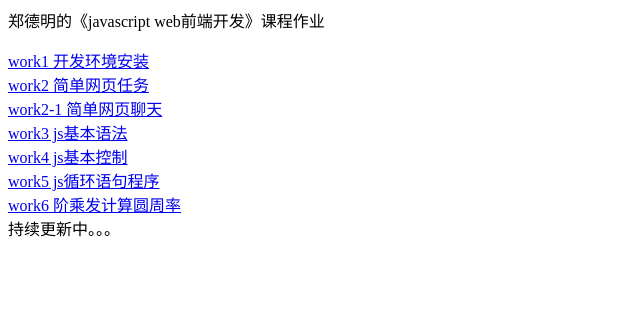
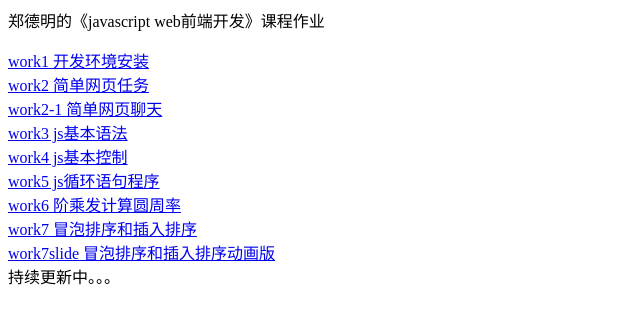
Before and after one commit to xiaomingxi/jswork, a plain HTML site: page index.html in a window 1280 px wide. Shown: the whole page, without its empty margins (0-640 px from the left). Drawn offline with Linux system fonts and the light colour scheme.

Commit message:
first commit

```diff
--- a/index.html
+++ b/index.html
@@ -13,6 +13,8 @@
           <a href='work4/index.html'>work4 js基本控制</a><br>
           <a href='work5/index.html'>work5 js循环语句程序</a><br>
           <a href='work6/index.html'>work6 阶乘发计算圆周率</a><br>
+          <a href='work7/index.html'>work7 冒泡排序和插入排序</a><br>
+          <a href='work7slide/index.html'>work7slide 冒泡排序和插入排序动画版</a><br>
           持续更新中。。。
       </body>
 </html>
```
